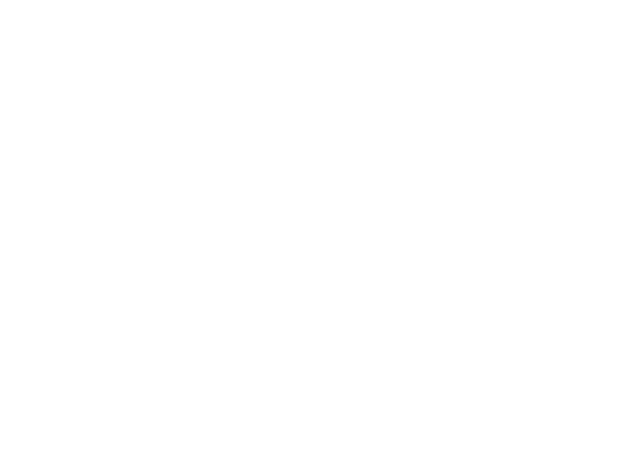
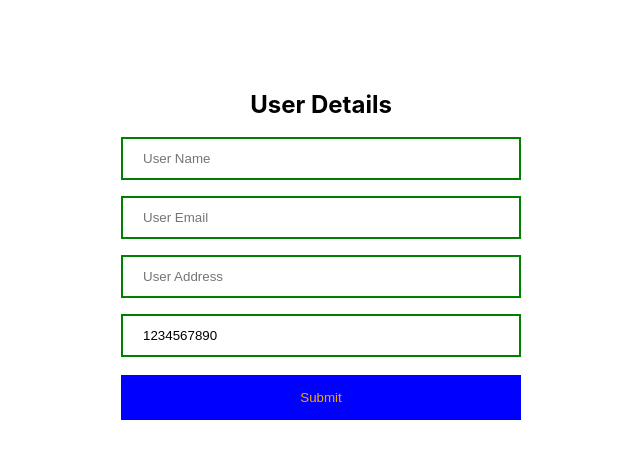
Before and after one commit to developerashish02/full-stack-linkedin-clone, a React (Create React App) app: page /form in a window 1280 px wide. Before the commit this address had no page. Shown: the top 458 px of the page, without its empty margins (327-967 px from the left). Built offline with nearby package versions, Linux system fonts and the light colour scheme; the HTML template or start-up script is replaced by a standard one.

Commit message:
Add user home pages

```diff
--- a/public/index.html
+++ b/public/index.html
@@ -24,6 +24,12 @@
       work correctly both with client-side routing and a non-root public URL.
       Learn how to configure a non-root public URL by running `npm run build`.
     -->
+
+		<!-- link font awasome  -->
+		<script
+			src="https://kit.fontawesome.com/acc00c3357.js"
+			crossorigin="anonymous"
+		></script>
 		<title>Linkedin Clone</title>
 	</head>
 	<body>
--- a/src/App.js
+++ b/src/App.js
@@ -4,7 +4,7 @@ import Main from "./components/Main";
 import { BrowserRouter, Routes, Route } from "react-router-dom";
 import "./styles/login.css";
 import Search from "./components/Search";
-
+import Form from "./components/Form";
 function App() {
 	// user details
 	const userData = [
@@ -12,16 +12,19 @@ function App() {
 			email: "ashugaikwad11@gmail.com",
 			name: "Ashish Gaikwad",
 			address: "pune",
+			key: 1,
 		},
 		{
 			email: "rohitgaikwad11@gmail.com",
 			name: "rohit Gaikwad",
 			address: "pune",
+			key: 2,
 		},
 		{
 			email: "rahulgaikwad11@gmail.com",
 			name: "rahul Gaikwad",
 			address: "pune",
+			key: 3,
 		},
 	];
 
@@ -34,8 +37,9 @@ function App() {
 					<Route
 						exact
 						path="/search"
-						element={<Search userData={userData} />}
+						element={<Search userData={userData} key={userData.key} />}
 					/>
+					<Route exact path="/form" element={<Form />} />
 				</Routes>
 			</BrowserRouter>
 		</div>
--- /dev/null
+++ b/src/components/Form.js
@@ -0,0 +1,139 @@
+import React from "react";
+import "../styles/login.css";
+import "../styles/Form.css";
+import { useState } from "react";
+
+function Form() {
+	// get data
+	const [getData, setData] = useState([]);
+	const [user, setuser] = useState({
+		name: "",
+		email: "",
+		address: "",
+		phoneNumber: 1234567890,
+	});
+
+	// handle change
+	const handleChange = (event) => {
+		setuser({ ...user, [event.target.name]: event.target.value });
+	};
+
+	// handle click
+	const handleClick = (e) => {
+		e.preventDefault();
+
+		// checking valide credential
+		if (
+			user.name === "" ||
+			user.email === "" ||
+			user.phoneNumber === "" ||
+			user.phoneNumber === ""
+		) {
+			alert("The input fields not shoud be empty ");
+			return;
+			// create user
+		} else {
+			setData((getData) => [...getData, user]);
+		}
+
+		// reset the all values
+		setuser({
+			name: "",
+			email: "",
+			address: "",
+			phoneNumber: "",
+		});
+	};
+
+	// handle delete feture
+
+	const handleDelete = (email__id) => {};
+
+	return (
+		<div id="form" style={style}>
+			<h2 style={{ margin: "auto" }}>User Details</h2>
+			<form id="login__from">
+				<div className="login__container">
+					<input
+						type="text"
+						placeholder="User Name"
+						onChange={handleChange}
+						name="name"
+						value={user.name}
+						required
+					/>
+					<input
+						type="email"
+						placeholder="User Email"
+						onChange={handleChange}
+						name="email"
+						value={user.email}
+						required
+					/>
+					<input
+						type="text"
+						placeholder="User Address"
+						onChange={handleChange}
+						name="address"
+						value={user.address}
+						required
+					/>
+
+					<input
+						type="number"
+						placeholder="User Number"
+						name="phoneNumber"
+						onChange={handleChange}
+						value={user.phoneNumber}
+					/>
+				</div>
+
+				<button id="login__btn" type="submit" onClick={handleClick}>
+					Submit
+				</button>
+			</form>
+			{/* render all user */}
+
+			<div className="form__user">
+				{getData.map((item) => {
+					return (
+						<div className="card" key={item.email}>
+							<div className="container">
+								<h4>
+									<b>{item.name}</b>
+								</h4>
+								<p>{item.email}</p>
+
+								<span>{item.address}</span>
+
+								<p>{item.phoneNumber}</p>
+							</div>
+
+							<div className="form__buttons">
+								<i
+									className="fa-solid fa-circle-minus"
+									onClick={() => {
+										handleDelete(item);
+									}}
+								></i>
+								<i className="fa-solid fa-pen-to-square"></i>
+							</div>
+						</div>
+					);
+				})}
+			</div>
+		</div>
+	);
+}
+
+const style = {
+	height: "350px",
+	width: "400px",
+	display: "flex",
+	position: "absolute",
+	left: "35%",
+	top: "10%",
+	flexDirection: "column",
+};
+
+export default Form;
--- /dev/null
+++ b/src/styles/Form.css
@@ -0,0 +1,21 @@
+.card {
+	border: 2px solid black;
+	padding: 20px;
+	margin: 10px;
+}
+
+.form__user {
+	display: flex;
+	flex-direction: column;
+	justify-content: space-between;
+}
+
+.form__buttons {
+	display: flex;
+}
+
+.form__buttons > i {
+	margin-top: 10px;
+	margin-right: 10px;
+	cursor: pointer;
+}
--- a/src/styles/login.css
+++ b/src/styles/login.css
@@ -13,7 +13,7 @@
 
 #login__form {
 	border: 3px solid black;
-    border-radius: 15px;
+	border-radius: 15px;
 	height: 300px;
 	width: 300px;
 	position: absolute;
```
